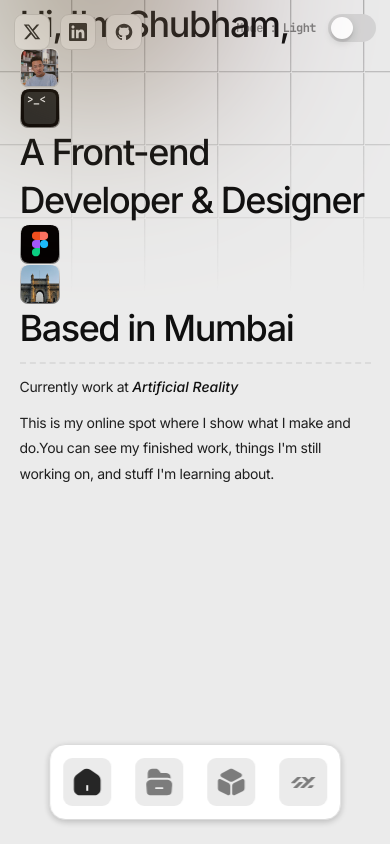
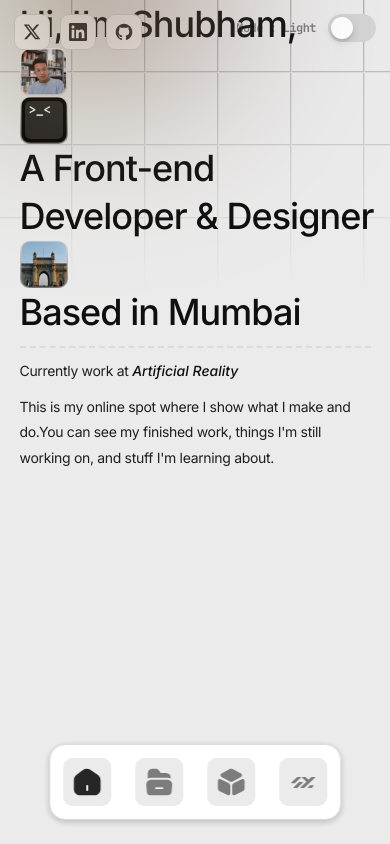
Before and after one commit to Shubham-yelekar/portfolio2024, a React (Vite) app: page / in a window 390 px wide. Built offline with nearby package versions, Linux system fonts and the light colour scheme.

Commit message:
more polish

```diff
--- a/src/App.css
+++ b/src/App.css
@@ -92,7 +92,7 @@ h1 {
   font-weight: 500;
   line-height:64px;
   color: var(--text-color);
-  letter-spacing: -0.09rem;
+  letter-spacing: -0.06rem;
 }
 
 h2 {
@@ -747,7 +747,7 @@ p {
     line-height: 48px;
   }
 
-  .profile-img {
+  /* .profile-img {
     height: 40px;
     width: 40px;
   }
@@ -765,7 +765,7 @@ p {
   .mumbai {
     height: 40px;
     width: 40px;
-  }
+  } */
   .project-info h3{
     font-size: 18px;
   }
@@ -789,3 +789,9 @@ p {
 
 
 }
+
+@media screen and (max-width:420px){
+  .figma{
+    display: none;
+  }
+}
--- a/src/pages/Home.jsx
+++ b/src/pages/Home.jsx
@@ -11,19 +11,19 @@ const Home = () => {
       <motion.div className='top-blob-home'></motion.div>
       <motion.div className='bot-blob-home'></motion.div>
       <motion.div  variants={textVariants} initial='initial' animate='animate' className='hero-wrapper'>
-        <motion.div variants={childVariants} className='flex gap-[4px] '>
+        <motion.div variants={childVariants} className='flex gap-[8px] '>
           <h1>Hi, I'm Shubham,</h1>
           <div className='profile-img'></div>
         </motion.div>
-        <motion.div variants={childVariants}  className='flex gap-[4px] '>
+        <motion.div variants={childVariants}  className='flex gap-[8px] xm:gap-[8px]'>
           <div className='terminal'></div>
           <h1>A Front-end</h1>
         </motion.div>
-        <motion.div variants={childVariants} className='flex gap-[4px] '>
+        <motion.div variants={childVariants} className='flex gap-[8px] '>
           <h1>Developer & Designer</h1>
         <div className='figma'></div>
         </motion.div>
-        <motion.div variants={childVariants} className='flex gap-[4px] '>
+        <motion.div variants={childVariants} className='flex gap-[8px] '>
           <div className='mumbai'></div>
           <h1>Based in Mumbai</h1>
         </motion.div>
```
